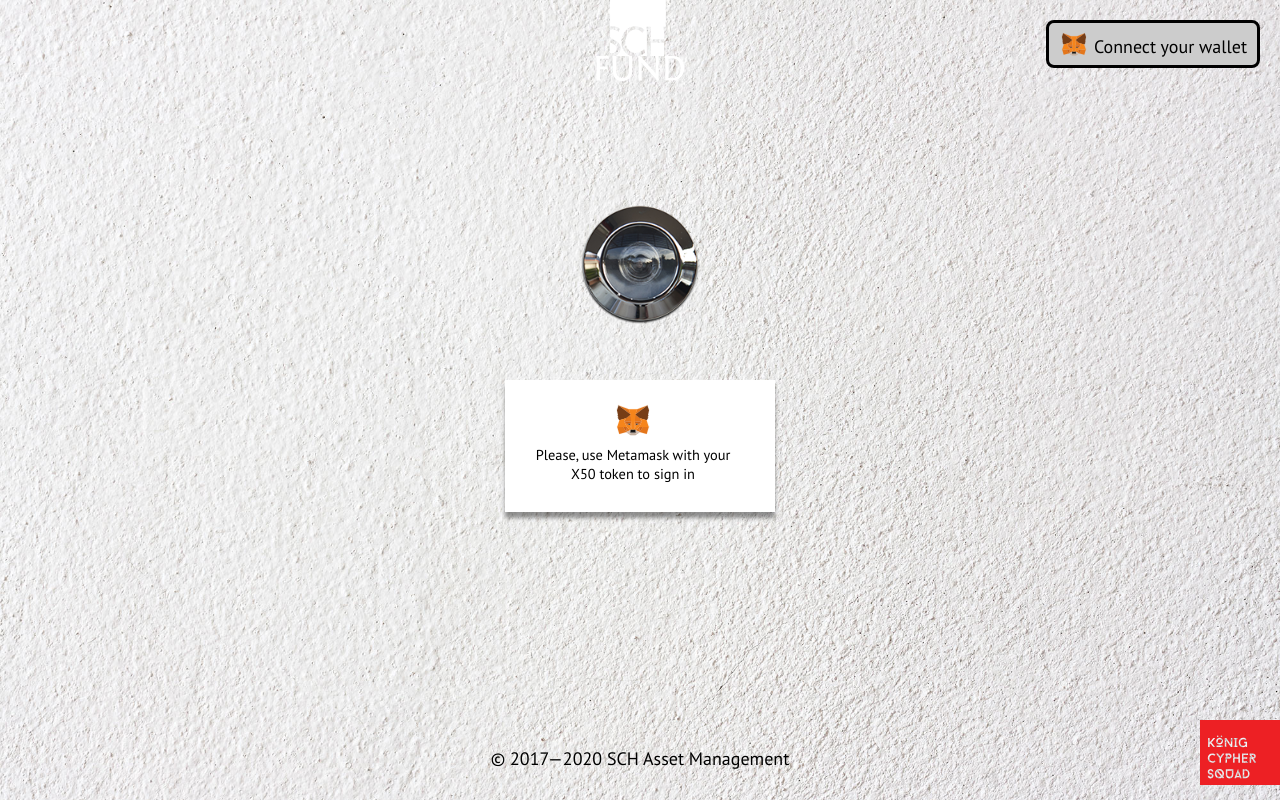
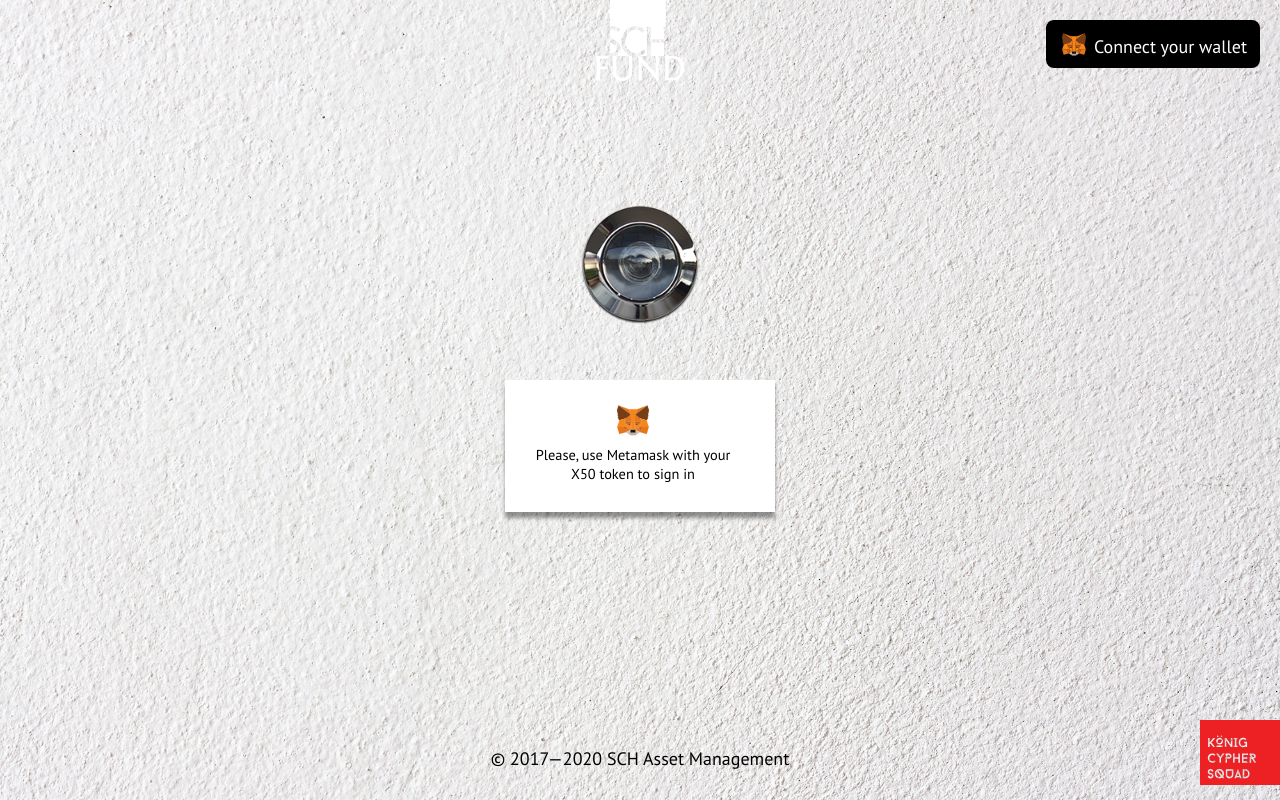
Before and after one commit to schfund/schfund.github.io, a plain HTML site: page index.html in a window 1280 px wide. In both pictures the pointer is over the element "Connect your wallet". Drawn offline with Linux system fonts and the light colour scheme.

Commit message:
metamask button

```diff
--- a/style.css
+++ b/style.css
@@ -33,7 +33,11 @@ a {
 }
 
 .alert:hover {
-	background: #ccc;
+	background: #000;
+}
+
+.alert:hover a {
+	color: #fff;
 }
 
 .metamask-img {
```
